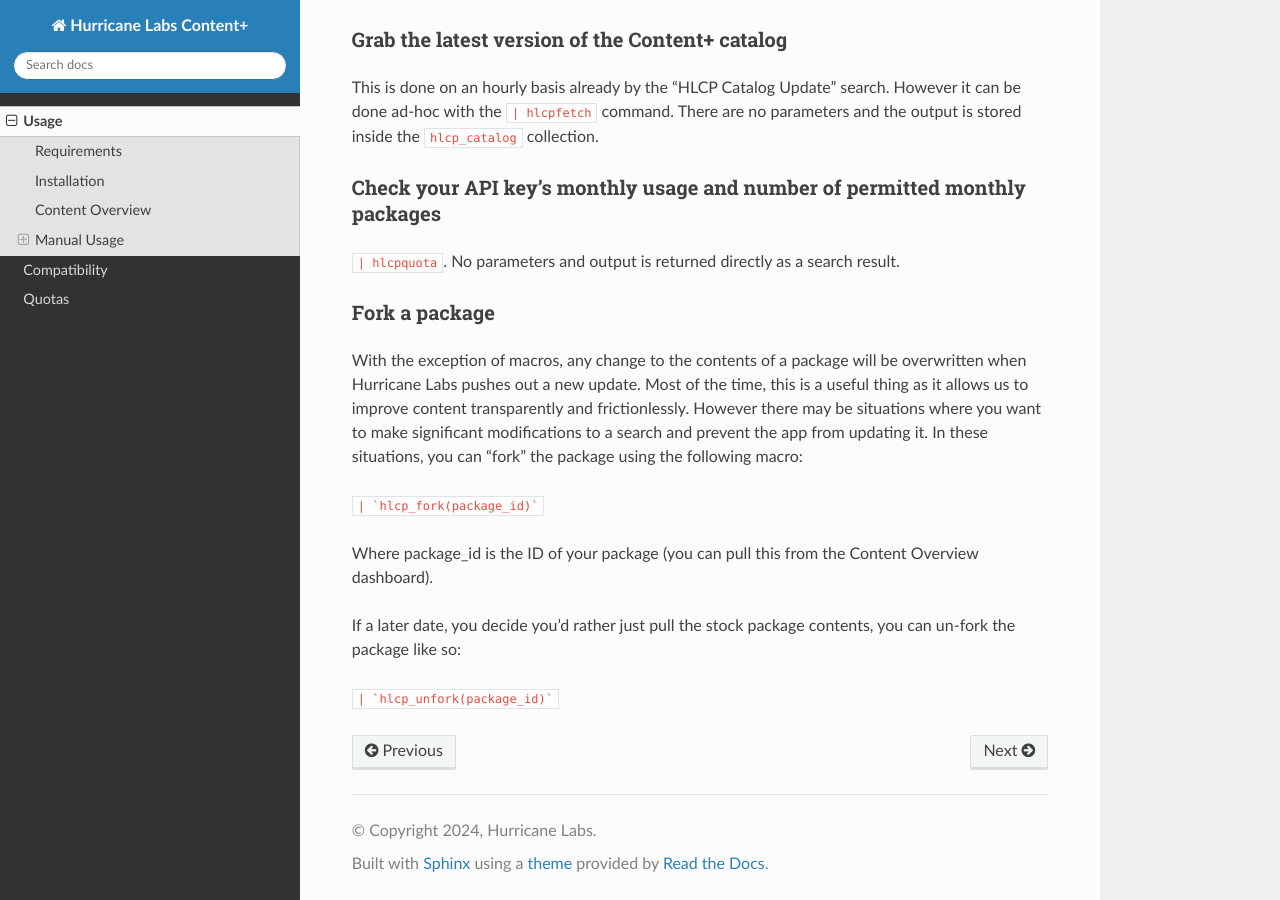
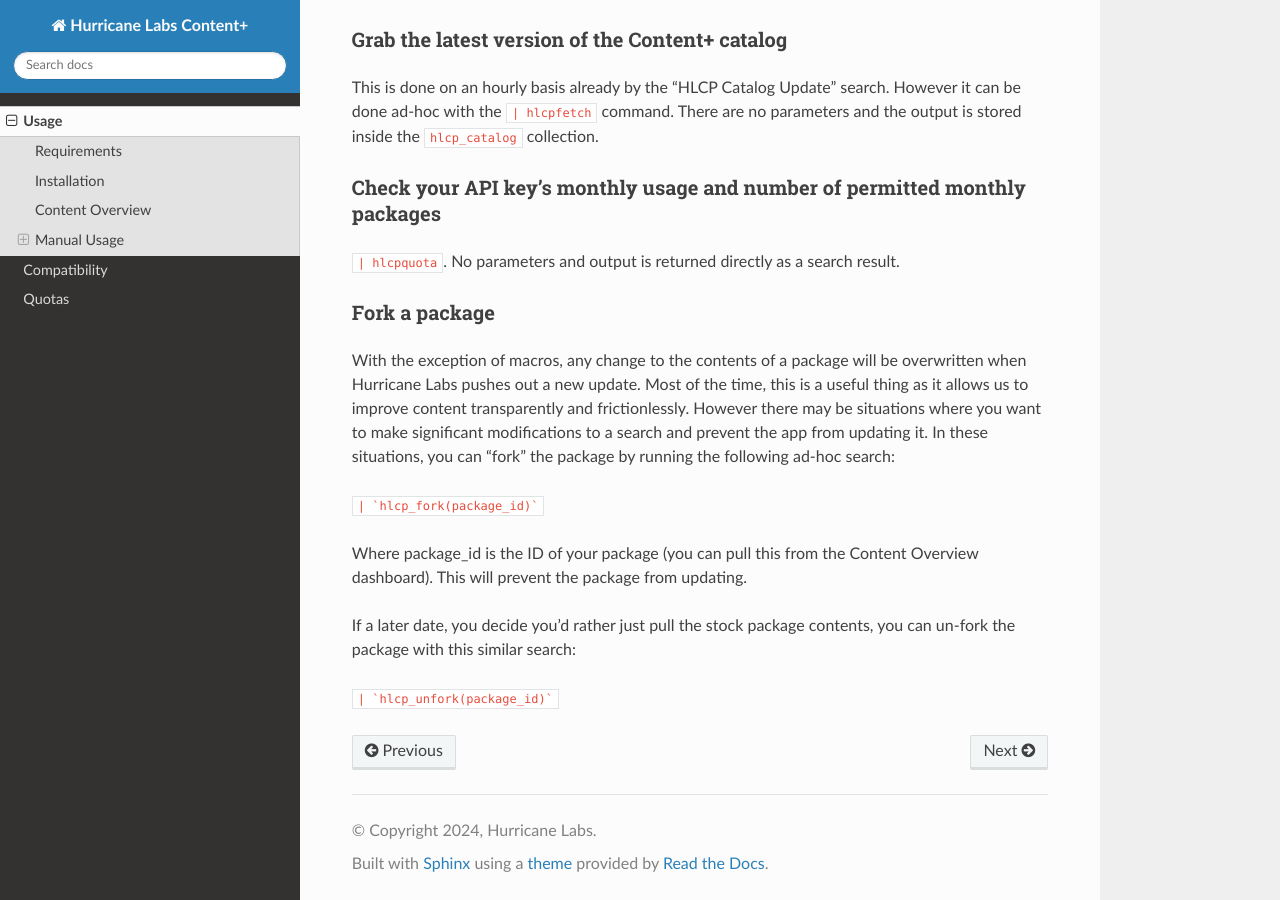
Before and after one commit to HurricaneLabs/hlcp_docs, a Sphinx documentation site: the page built from docs/source/usage.rst, in a window 1280 px wide and 900 px high, scrolled down 1638 px. Built offline with Sphinx 7.4.7 and the Read the Docs theme 3.1.0, drawn with Linux system fonts in a browser that asks for light colours.

Commit message:
Update usage.rst
Hopefully make the forking instructions less vague

````diff
--- a/docs/source/usage.rst
+++ b/docs/source/usage.rst
@@ -98,15 +98,15 @@
 useful thing as it allows us to improve content transparently and frictionlessly.
 However there may be situations where you want to make significant modifications to
 a search and prevent the app from updating it. In these situations, you can "fork" the
-package using the following macro:
+package by running the following ad-hoc search:
 
 ``| `hlcp_fork(package_id)```
 
 Where package_id is the ID of your package (you can pull this from the Content Overview
-dashboard).
+dashboard). This will prevent the package from updating.
 
 If a later date, you decide you'd rather just pull the stock package contents, you can
-un-fork the package like so:
+un-fork the package with this similar search:
 
 ``| `hlcp_unfork(package_id)```
 
````
